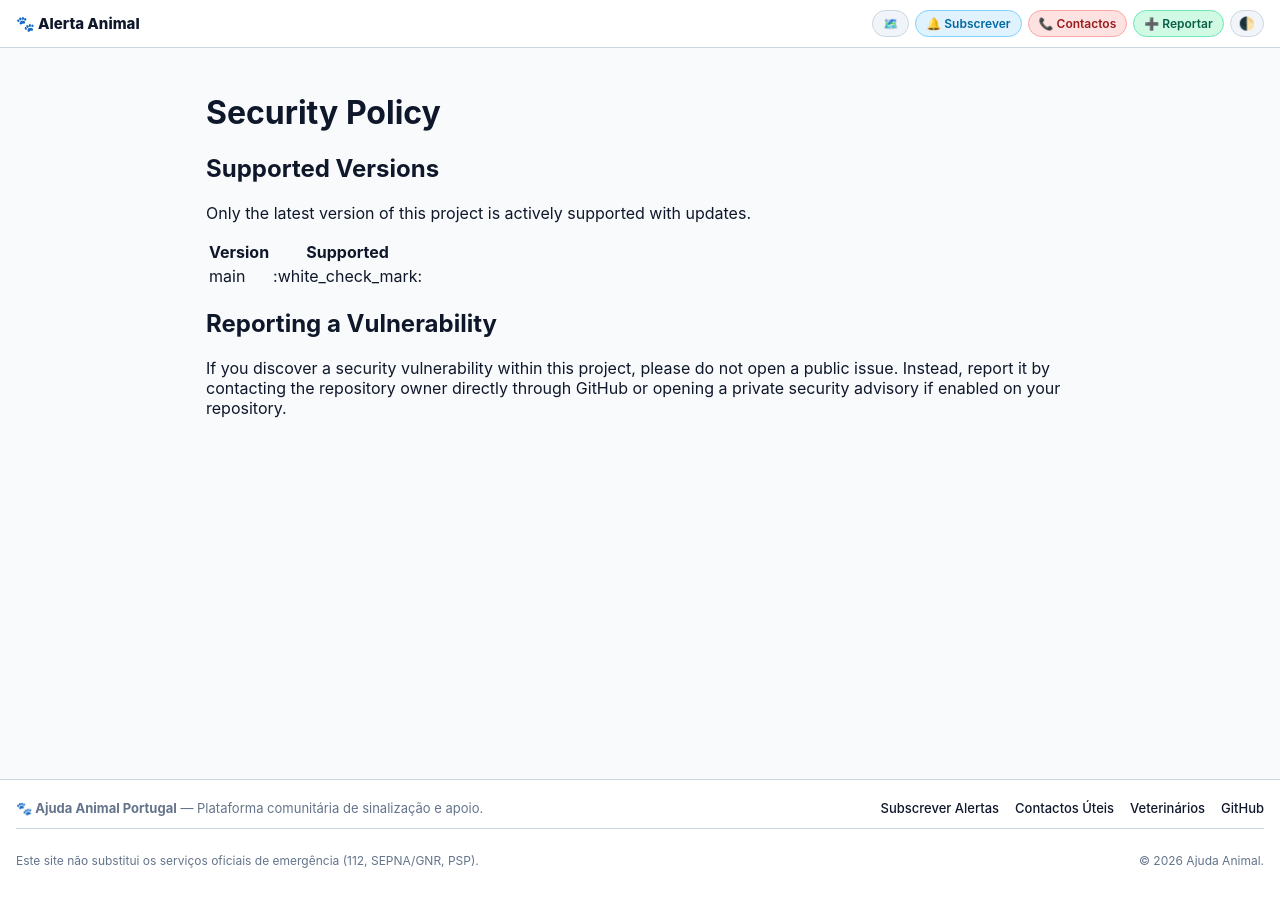
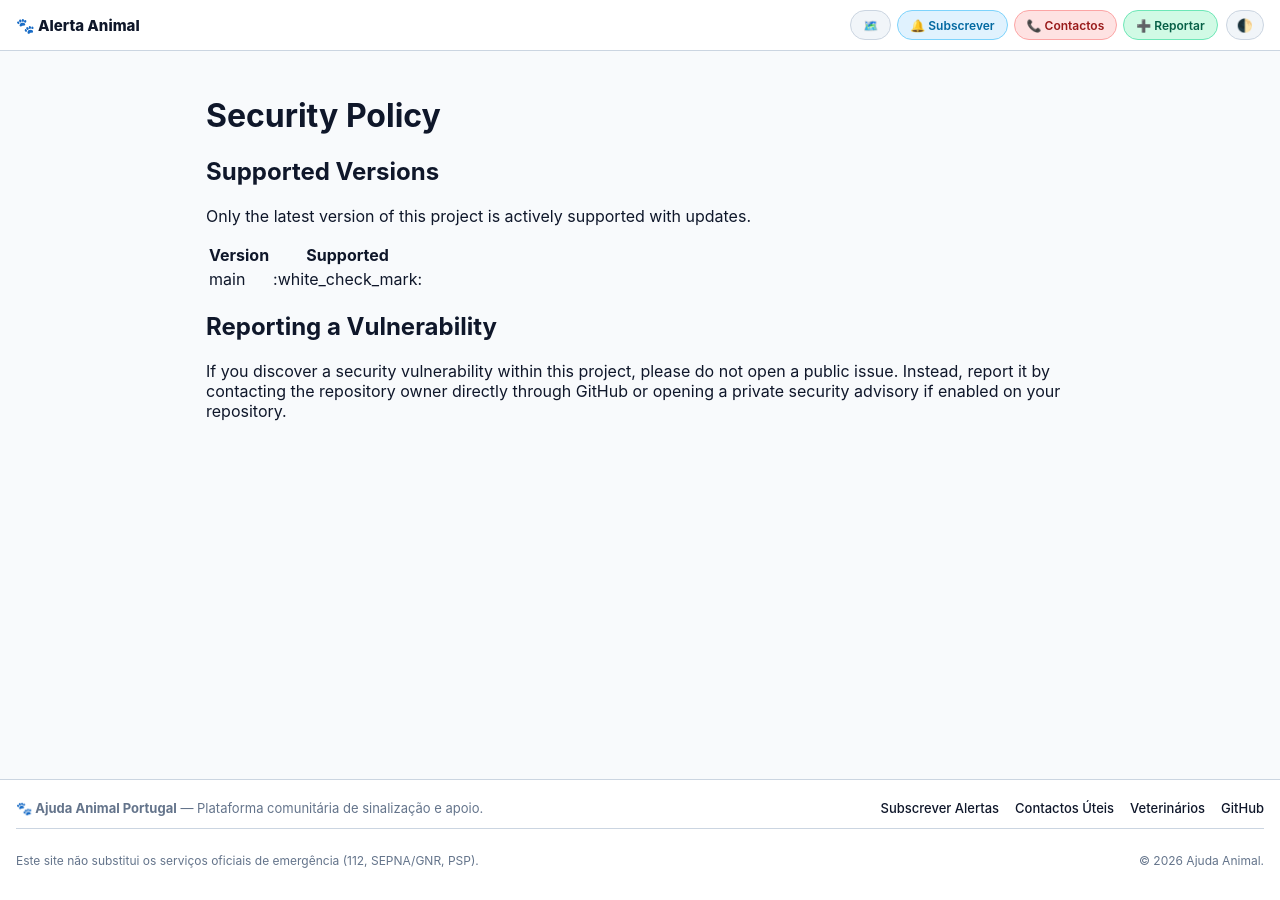
Before and after one commit to ajudaanimal/alerta, a Jekyll site: the page built from SECURITY.md, in a window 1280 px wide. Built offline with Jekyll 4.4.1, drawn with Linux system fonts in a browser that asks for light colours; our own code applies the rules of GitHub Pages for plain Markdown files.

Commit message:
Update default.html

```diff
--- a/_layouts/default.html
+++ b/_layouts/default.html
@@ -5,7 +5,6 @@
     <meta name="viewport" content="width=device-width, initial-scale=1.0">
     <title>{{ page.title | default: site.title }}</title>
 
-    <!-- SEO & Open Graph / Redes Sociais -->
     {% if page.description %}
     <meta name="description" content="{{ page.description }}">
     <meta property="og:description" content="{{ page.description }}">
@@ -19,7 +18,6 @@
     <meta property="og:image" content="{{ page.image }}">
     {% endif %}
 
-    <!-- Script para carregar o modo escuro sem piscar a página -->
     <script>
         if (localStorage.getItem('darkMode') === 'true') {
             document.documentElement.classList.add('dark-mode');
@@ -67,8 +65,7 @@
             padding: 10px 16px;
             background: var(--card-bg);
             border-bottom: 1px solid var(--border-color);
-            gap: 8px;
-            flex-wrap: wrap;
+            gap: 12px;
         }
 
         .site-title {
@@ -82,28 +79,36 @@
         .header-right-group {
             display: flex;
             align-items: center;
-            gap: 6px;
-            margin-left: auto;
-            flex-wrap: wrap;
+            gap: 8px;
         }
 
         .fs-nav-links {
             display: flex;
             align-items: center;
             gap: 6px;
-            flex-wrap: wrap;
         }
 
+        /* Botões / Pílulas Uniformizados */
         .fs-pill {
             background: var(--pill-bg);
             color: var(--pill-text);
-            padding: 5px 10px;
-            border-radius: 16px;
+            padding: 6px 12px;
+            border-radius: 20px;
             text-decoration: none;
             font-size: 12px;
             font-weight: 600;
             border: 1px solid var(--border-color);
             white-space: nowrap;
+            display: inline-flex;
+            align-items: center;
+            gap: 4px;
+            height: 30px;
+            box-sizing: border-box;
+            transition: opacity 0.15s ease;
+        }
+
+        .fs-pill:hover {
+            opacity: 0.85;
         }
 
         .btn-emergency { background-color: #fee2e2; color: #991b1b; border-color: #fca5a5; }
@@ -119,13 +124,17 @@
             background: var(--pill-bg);
             border: 1px solid var(--border-color);
             color: var(--text-main);
-            padding: 5px 8px;
-            border-radius: 16px;
+            padding: 0 10px;
+            border-radius: 20px;
             cursor: pointer;
             font-size: 13px;
+            height: 30px;
+            display: inline-flex;
+            align-items: center;
+            justify-content: center;
         }
 
-        /* COMPORTAMENTO PADRÃO (Páginas normais como Emergência, Textos, etc.) */
+        /* Conteúdo Normal por omissão */
         .site-main-content {
             padding: 24px 16px;
             max-width: 900px;
@@ -196,20 +205,23 @@
             font-size: 12px;
         }
 
-        @media (max-width: 600px) {
+        @media (max-width: 768px) {
             .site-global-header {
-                padding: 8px 10px;
+                padding: 8px 12px;
             }
             .fs-pill {
                 font-size: 11px;
                 padding: 4px 8px;
+                height: 28px;
+            }
+            .theme-toggle-btn {
+                height: 28px;
             }
         }
     </style>
 </head>
-<body class="{% if page.layout_fullscreen or page.url == '/' or page.url == '/index.html' %}layout-fullscreen{% endif %}">
+<body class="{% if page.layout_fullscreen %}layout-fullscreen{% endif %}">
 
-    <!-- Cabeçalho Global -->
     <header class="site-global-header">
         <a href="{{ '/' | relative_url }}" class="site-title">🐾 Alerta Animal</a>
 
@@ -225,12 +237,10 @@
         </div>
     </header>
 
-    <!-- Conteúdo da Página -->
     <main class="site-main-content">
         {{ content }}
     </main>
 
-    <!-- Rodapé Global -->
     <footer class="site-global-footer">
         <div class="footer-container">
             <div class="footer-top">
```
Also changed, not shown: other parts of _layouts/default.html (+2 -2 lines).
